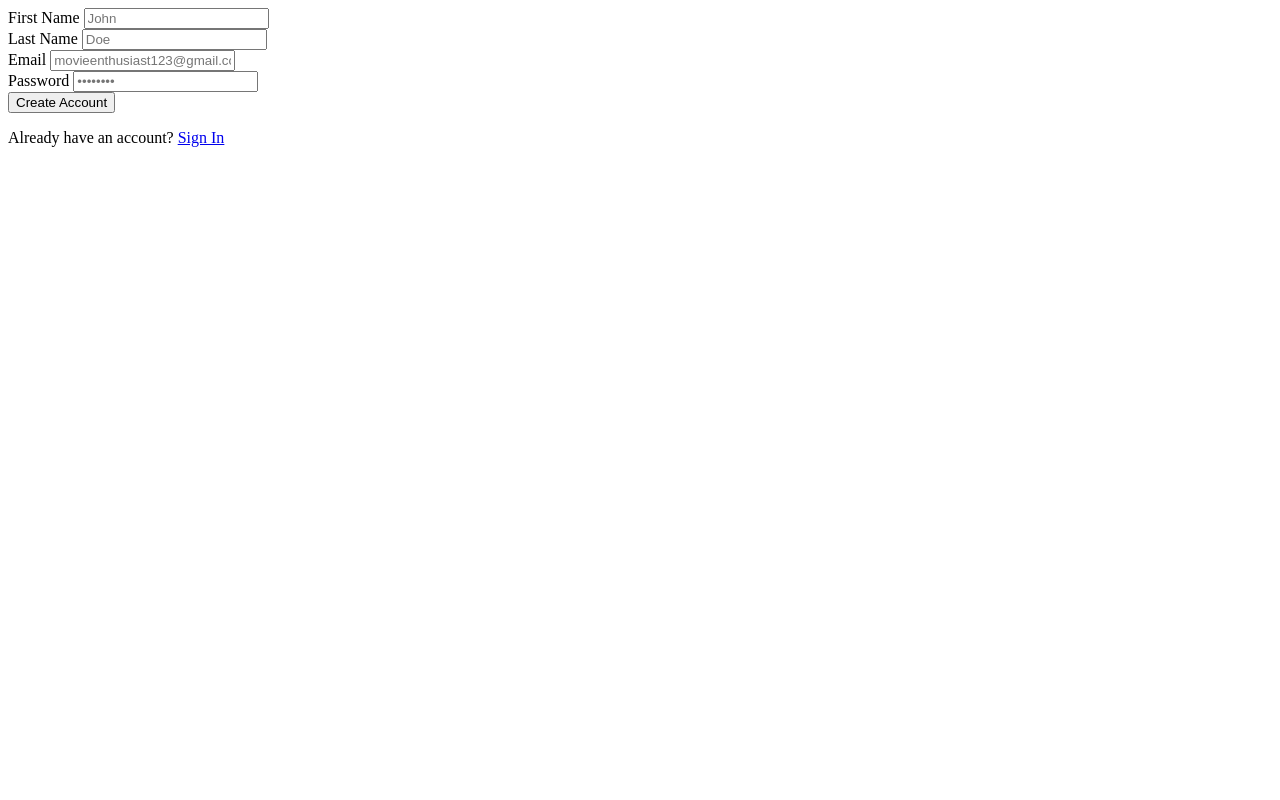
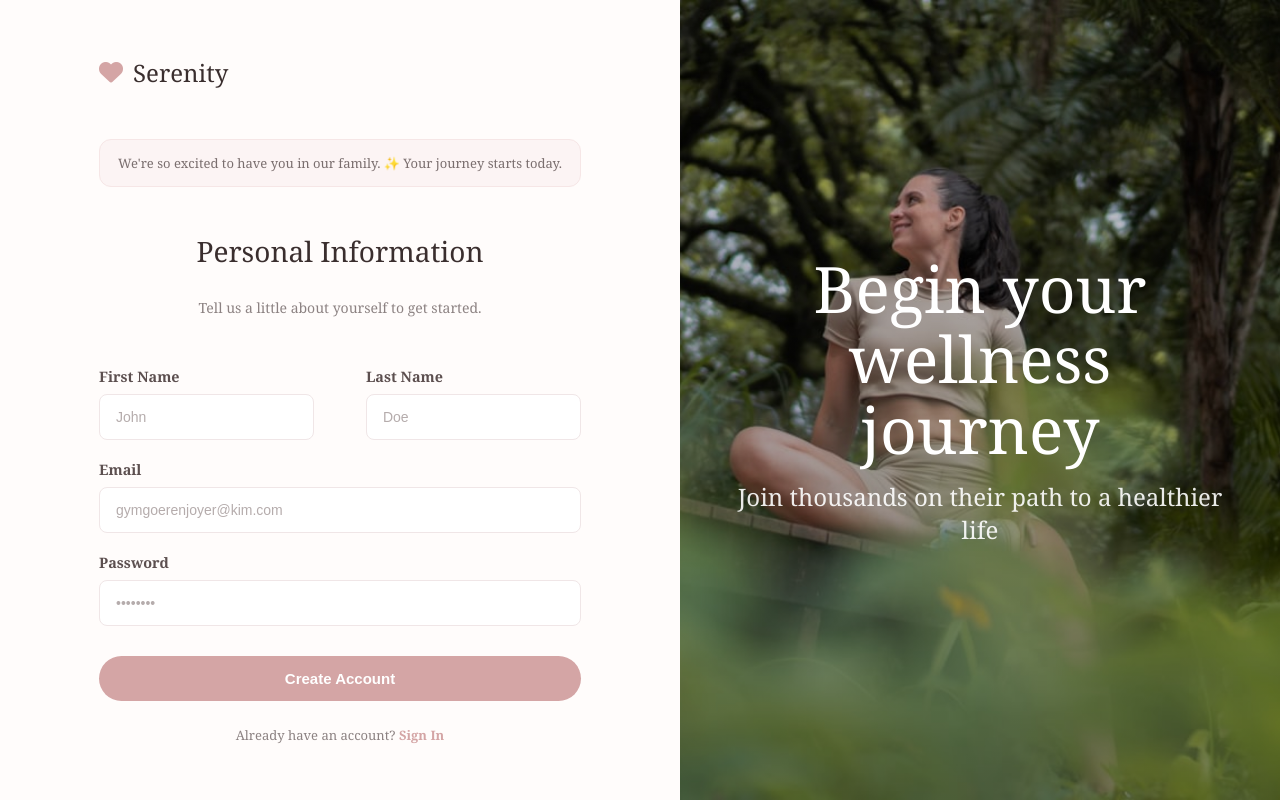
Before and after one commit to MihaiSvn/Proiect-Web-2B3-KIM, a PHP site: page /kim/register in a window 1280 px wide. Run offline with PHP 8.4, Linux system fonts and the light colour scheme.

Commit message:
styles login page and register

```diff
--- a/database/schema.sql
+++ b/database/schema.sql
@@ -11,7 +11,8 @@ CREATE TABLE IF NOT EXISTS USERS (
     email VARCHAR(255) UNIQUE NOT NULL,
     password_hash VARCHAR(255) NOT NULL,
     role ENUM('admin', 'trainer', 'member') NOT NULL DEFAULT 'member',
-    created_at TIMESTAMP DEFAULT CURRENT_TIMESTAMP
+    created_at TIMESTAMP DEFAULT CURRENT_TIMESTAMP,
+    profile_picture VARCHAR(255) DEFAULT NULL
 );
 
 CREATE TABLE IF NOT EXISTS TRAINERS (
--- /dev/null
+++ b/public/css/forms.css
@@ -0,0 +1,290 @@
+.register__brand__logo {
+    position: static;
+    margin-bottom: 30px;
+
+    display: flex;
+    align-items: center;
+    gap: 10px;
+    text-decoration: none;
+    font-size: 24px;
+    font-weight: 500;
+    color: #3a2e2e;
+}
+
+.register__page__wrapper {
+    display: flex;
+    justify-content: center;
+    align-items: center;
+    overflow: hidden;
+    height: 100vh;
+}
+
+.register__brand__logo i {
+    color: var(--kim-dark-pink);
+}
+
+@media (min-width: 771px) and (min-height: 831px) {
+    .brand__logo {
+        position: absolute;
+        top: 40px;
+        left: 40px;
+        margin-bottom: 0;
+    }
+}
+
+
+
+/* FORMURI SI POPUP */
+
+.popup__hidden{
+    display: none !important;
+}
+.popup__overlay { /*efectl de blur si focus de la un popup*/
+    position: fixed; /* ingheta pe ecram chiar daca dai scroll */
+    top: 0;
+    left: 0;
+    width: 100vw; /* 100% din ecran */
+    height: 100vh;
+
+    background-color: rgba(0, 0, 0, 0.5);
+    backdrop-filter: blur(4px);
+
+    z-index: 1000;
+
+    display: flex;
+    justify-content: center;
+    align-items: center;
+}
+
+.popup_window {
+    background-color: #ffffff;
+    width: 100%;
+    max-width: 400px;
+    border-radius: 12px;
+    box-shadow: 0 10px 25px rgba(0, 0, 0, 0.15);
+    overflow: hidden;
+}
+
+.popup__header {
+    display: flex;
+    justify-content: space-between;
+    align-items: center;
+    padding: 15px 20px;
+    border-bottom: 1px solid #e5e7eb;
+}
+
+.popup__title {
+    margin: 0;
+    font-size: 1.25rem;
+    font-weight: 600;
+    color: #1f2937;
+}
+
+.popup__closebutton {
+    background: transparent;
+    border: none;
+    color: #6b7280;
+    font-size: 1.1rem;
+    cursor: pointer;
+    padding: 5px;
+    transition: color 0.2s ease;
+}
+
+.popup__header button:hover {
+    color: #dc2626;
+}
+
+
+/* FORM */
+
+.form__welcome-banner {
+    background-color: #fcf4f4;
+    border: 1px solid #f6e6e6;
+    color: #7a6e6e;
+    padding: 14px 18px;
+    border-radius: 12px;
+    font-size: 13px;
+    margin-bottom: 25px;
+    line-height: 1.4;
+}
+
+.form__side {
+    flex: 1;
+    display: flex;
+    justify-content: center;
+    align-items: center;
+    background: #fffcfb;
+    padding: 40px;
+    height: 100%;
+    overflow-y: auto;
+}
+
+.image__side {
+    flex: 1;
+    background-image: url('../images/register_image.jpg');
+    background-size: cover;
+    background-position: center;
+    position: relative;
+    height: 100vh;
+}
+
+/*ca sa se vada textul pun overlay*/
+.image__overlay {
+    position: absolute;
+    top: 0; left: 0; right: 0; bottom: 0;
+    background: linear-gradient(to bottom, rgba(0,0,0,0.1), rgba(0,0,0,0.4));
+    display: flex;
+    flex-direction: column;
+    justify-content: center;
+    align-items: center;
+    text-align: center;
+    padding: 40px;
+    color: #ffffff;
+}
+
+.image__title {
+    font-size: 4rem;
+    font-weight: 500;
+    margin-bottom: 15px;
+    line-height: 1.1;
+}
+
+.image__subtitle {
+    font-size: 1.5rem;
+    font-weight: 400;
+    opacity: 0.9;
+}
+
+.form__title {
+    text-align: center;
+    color: #3a2e2e;
+    font-size: 28px;
+    font-weight: 500;
+    margin-bottom: 8px;
+}
+
+.form__subtitle {
+    text-align: center;
+    color: #8c8282;
+    font-size: 14px;
+    margin-bottom: 30px;
+}
+
+
+.form__container {
+    background-color: #ffffff;
+    width: 100%;
+    max-width: 420px;
+    padding: 50px 40px;
+    border-radius: 20px;
+    box-shadow: 0 15px 35px rgba(200, 160, 160, 0.15);
+}
+
+.form__body {
+    display: flex;
+    flex-direction: column;
+    gap: 20px;
+}
+
+.form__error {
+    background-color: #fce8e8;
+    color: #d9534f;
+    padding: 12px 15px;
+    border-radius: 8px;
+    font-size: 13px;
+    display: flex;
+    align-items: center;
+    justify-content: center;
+    gap: 10px;
+    border: 1px solid #f2caca;
+}
+
+.form__row{
+    display: flex;
+    flex-direction: row;
+    gap: 20px;
+    width: 100%;
+    justify-content: space-between;
+}
+
+.form__group {
+    display: flex;
+    flex-direction: column;
+    gap: 8px;
+}
+
+.form__label {
+    font-size: 0.9rem;
+    font-weight: 600;
+    color: #5c4f4f;
+}
+
+.form__group input {
+    padding: 14px 16px;
+    border: 1px solid #f0e6e7;
+    border-radius: 8px;
+    font-size: 14px;
+    color: #333333;
+    outline: none;
+    transition: border-color 0.3s ease, box-shadow 0.3s ease;
+}
+
+.form__group input::placeholder {
+    color: #b5acac;
+}
+
+.form__group input:focus {
+    border-color: var(--kim-light-pink);
+    box-shadow: 0 0 0 3px rgba(211, 166, 169, 0.2);
+}
+
+.form__submit {
+    background-color: var(--kim-dark-pink);
+    color: #ffffff;
+    border: none;
+    padding: 14px;
+    border-radius: 30px;
+    font-size: 15px;
+    font-weight: 600;
+    cursor: pointer;
+    margin-top: 10px;
+    transition: background-color 0.3s ease;
+}
+
+.form__submit:hover {
+    background-color: #b89193;
+}
+
+.form__question {
+    text-align: center;
+    font-size: 13px;
+    color: #8c8282;
+    margin-top: 5px;
+}
+
+.form__hyperlink {
+    color: var(--kim-dark-pink);
+    text-decoration: none;
+    font-weight: 600;
+    transition: color 0.3s ease;
+}
+
+.form__hyperlink:hover {
+    color: #a88385;
+    text-decoration: underline;
+}
+
+@media (max-width: 770px) {
+    .form__row {
+        flex-direction: column;
+    }
+    .image__side{
+        display: none;
+    }
+    .form__welcome-banner{
+        display: none;
+    }
+    .form__side{
+        align-items: flex-start;
+    }
+}
--- a/public/css/global.css
+++ b/public/css/global.css
@@ -42,120 +42,15 @@
 }
 
 body{
-    font-family: 'Segoe UI', Tahoma, Geneva, Verdana, sans-serif;
+    font-family: 'Georgia', 'Times New Roman', serif;;
 }
 
 
-/* FORMURI SI POPUP */
 
-.popup__hidden{
-    display: none !important;
+.login__page {
+    height: 100vh;
+    background: radial-gradient(circle at center, #fdf7f7 0%, #fdf7f7 30%, var(--kim-dark-pink) 100%);
 }
-.popup__overlay { /*efectl de blur si focus de la un popup*/
-    position: fixed; /* ingheta pe ecram chiar daca dai scroll */
-    top: 0;
-    left: 0;
-    width: 100vw; /* 100% din ecran */
-    height: 100vh;
-
-    background-color: rgba(0, 0, 0, 0.5);
-    backdrop-filter: blur(4px);
-
-    z-index: 1000;
-
-    display: flex;
-    justify-content: center;
-    align-items: center;
-}
-
-.popup_window {
-    background-color: #ffffff;
-    width: 100%;
-    max-width: 400px;
-    border-radius: 12px;
-    box-shadow: 0 10px 25px rgba(0, 0, 0, 0.15);
-    overflow: hidden;
-}
-
-.popup__header {
-    display: flex;
-    justify-content: space-between;
-    align-items: center;
-    padding: 15px 20px;
-    border-bottom: 1px solid #e5e7eb;
-}
-
-.popup__title {
-    margin: 0;
-    font-size: 1.25rem;
-    font-weight: 600;
-    color: #1f2937;
-}
-
-.popup__closebutton {
-    background: transparent;
-    border: none;
-    color: #6b7280;
-    font-size: 1.1rem;
-    cursor: pointer;
-    padding: 5px;
-    transition: color 0.2s ease;
-}
-
-.popup__header button:hover {
-    color: #dc2626;
-}
-
-.form__body {
-    padding: 20px;
-    display: flex;
-    flex-direction: column;
-    gap: 15px;
-}
-
-.form__group {
-    display: flex;
-    flex-direction: column;
-    gap: 6px;
-}
-
-.form__label {
-    font-size: 0.9rem;
-    font-weight: 500;
-    color: #4b5563;
-}
-
-.form__group input {
-    padding: 10px 12px;
-    border: 1px solid #d1d5db;
-    border-radius: 8px;
-    font-size: 1rem;
-    color: #1f2937;
-    transition: border-color 0.2s ease;
-}
-
-.form__group input:focus {
-    outline: none;
-    border-color: #3b82f6;
-}
-
-.form__body button[type="submit"] {
-    margin-top: 10px;
-    padding: 12px;
-    background-color: #3b82f6;
-    color: white;
-    border: none;
-    border-radius: 8px;
-    font-size: 1rem;
-    font-weight: bold;
-    cursor: pointer;
-    transition: background-color 0.2s ease;
-}
-
-.form__body button[type="submit"]:hover {
-    background-color: #2563eb;
-}
-
 
 
 /* ALERTE */
--- a/views/profile.php
+++ b/views/profile.php
@@ -18,6 +18,8 @@
     <link rel="stylesheet" href="/kim/public/css/global.css?v=1.2">
     <link rel="stylesheet" href="/kim/public/css/profile_subscriptions.css">
     <link rel="stylesheet" href="/kim/public/css/session_card.css">
+    <link rel="stylesheet" href="/kim/public/css/forms.css">
+
     <script src="/kim/public/js/popup.js" defer></script>
     <!--    defer asteapta ca codul html sa se incarca ca apoi sa ruleze script ul-->
 </head>
--- a/views/register.php
+++ b/views/register.php
@@ -8,20 +8,38 @@
     <title>Sign Up</title>
 
     <link rel="stylesheet" href="https://cdnjs.cloudflare.com/ajax/libs/font-awesome/6.5.2/css/all.min.css">
+    <link rel="stylesheet" href="/kim/public/css/global.css?v=1.1">
+    <link rel="stylesheet" href="/kim/public/css/forms.css">
 
 </head>
 <body>
-<div class="page__wrapper">
+<div class="register__page__wrapper">
 
-    <div class="form__container">
+    <div class="form__side">
+
+
         <form action="/kim/register" method="POST" class="form__body">
+
+            <a href="/kim/home" class="register__brand__logo">
+                <i class="fa-solid fa-heart"></i> Serenity
+            </a>
+
+
             <!--  DACA am /register?error=' ' sa apara eroarea in form-->
-            <?php if (isset($_GET['error'])):?>
+            <?php if (isset($_GET['error'])): ?>
                 <div class="form__error">
                     <i class="fa-solid fa-circle-exclamation"></i>
                     <?php echo htmlspecialchars($_GET['error']); ?>
                 </div>
             <?php endif; ?>
+
+
+            <div class="form__welcome-banner">
+                We're so excited to have you in our family. ✨ Your journey starts today.
+            </div>
+
+            <h1 class="form__title">Personal Information</h1>
+            <p class="form__subtitle">Tell us a little about yourself to get started.</p>
 
             <!--  row pentru  nume&prenume    -->
             <div class="form__row">
@@ -39,7 +57,8 @@
             <!--  input mail -->
             <div class="form__group">
                 <label class="form__label" for="form__email">Email</label>
-                <input type="text" id="form__email" name="email" required placeholder="movieenthusiast123@gmail.com">
+                <input type="text" id="form__email" name="email" required
+                       placeholder="gymgoerenjoyer@kim.com">
             </div>
 
             <!--   input parola   -->
@@ -55,6 +74,13 @@
             </p>
         </form>
 
+
+    </div>
+    <div class="image__side">
+        <div class="image__overlay">
+            <h2 class="image__title">Begin your wellness<br>journey</h2>
+            <p class="image__subtitle">Join thousands on their path to a healthier life</p>
+        </div>
     </div>
 </div>
 
```
Also changed, not shown: components/popup.php (+6 -4 lines), views/login.php (+9 -2 lines), public/images/register_image.jpg (added).
